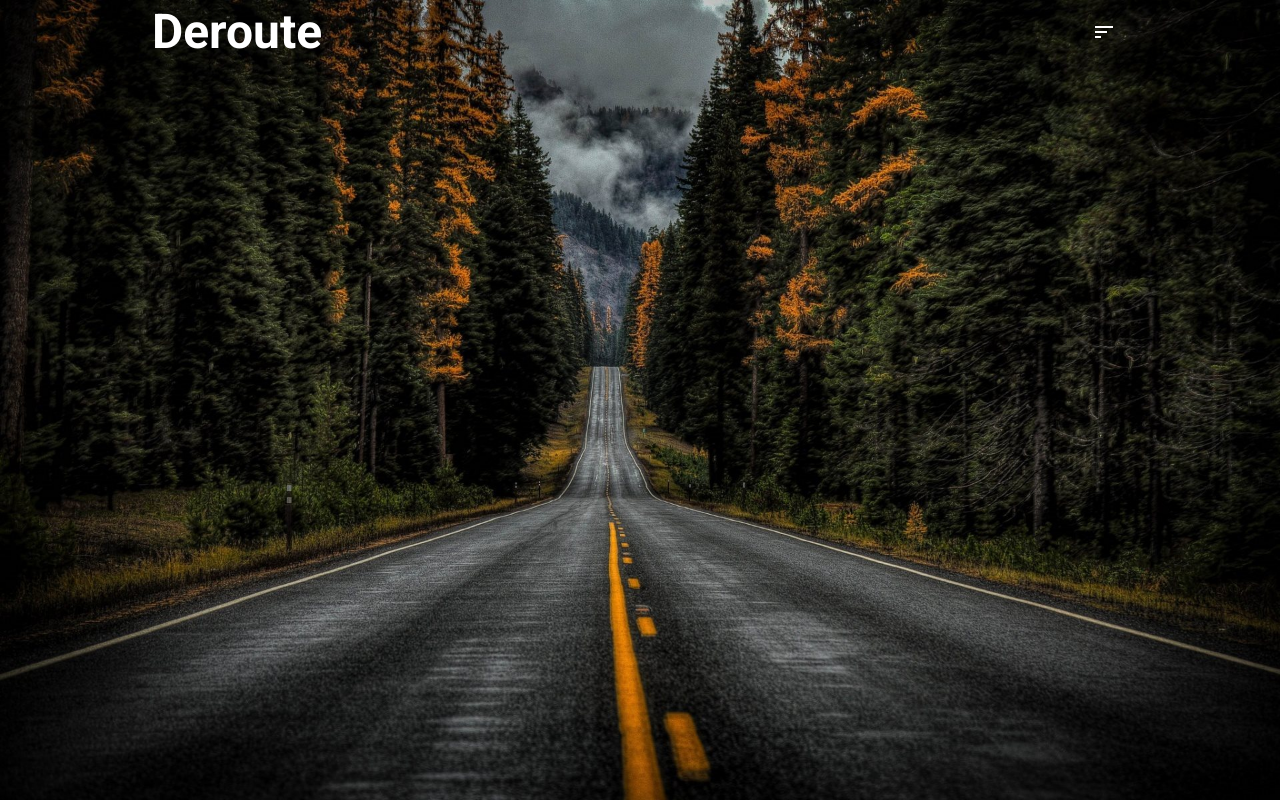
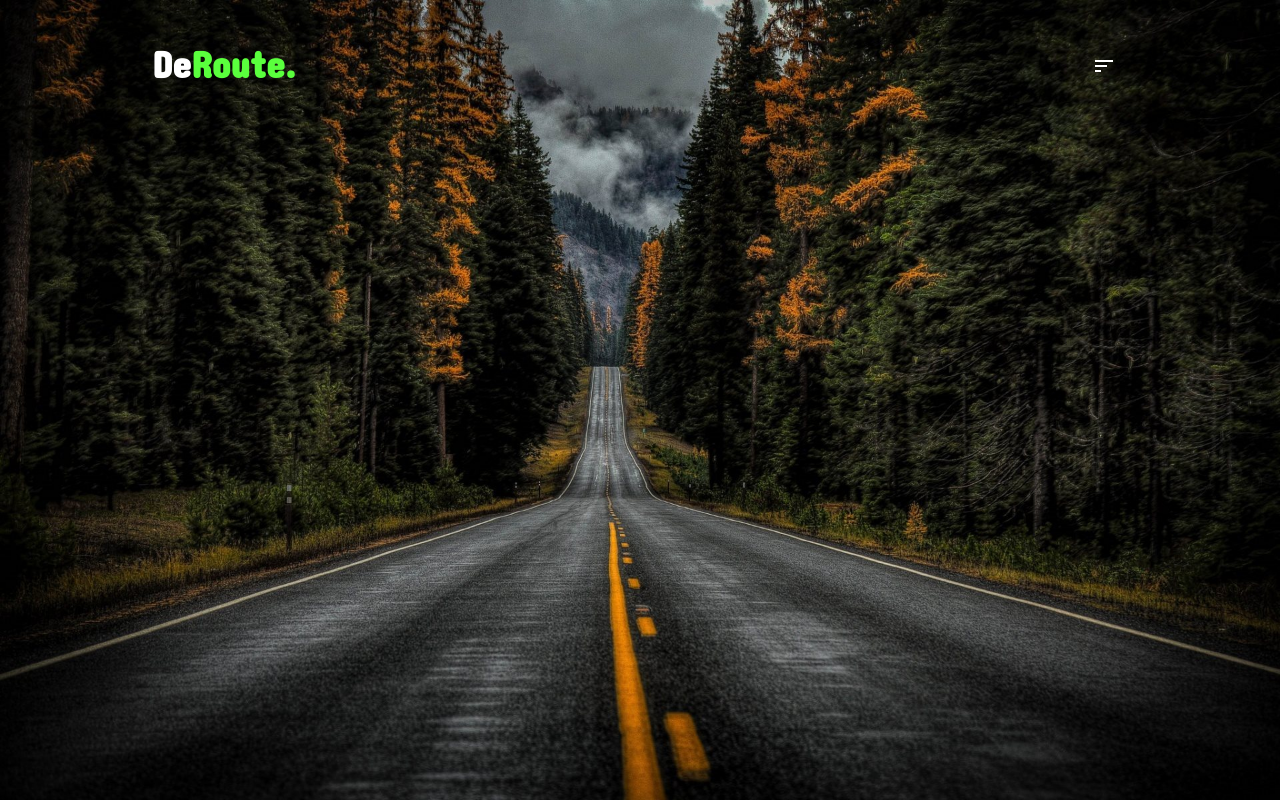
Before and after one commit to AmarnathN/deroute, a React app: page / in a window 1280 px wide. Built offline with nearby package versions, Linux system fonts and the light colour scheme.

Commit message:
Updaing the font family

```diff
--- a/public/index.html
+++ b/public/index.html
@@ -23,6 +23,8 @@
       work correctly both with client-side routing and a non-root public URL.
       Learn how to configure a non-root public URL by running `npm run build`.
     -->
+    <link rel="preconnect" href="https://fonts.gstatic.com" />
+    <link href="https://fonts.googleapis.com/css2?family=Concert+One&display=swap" rel="stylesheet" />
     <title>Manage Employee</title>
   </head>
   <body>
--- a/src/components/Header.js
+++ b/src/components/Header.js
@@ -7,10 +7,14 @@ const useStyles = makeStyles((theme) => ({
     background: "none",
     color: "white",
     fontSize: "2rem",
+    fontFamily: "Concert One",
   },
   toolBar: {
     width: "80%",
     margin: "0 auto",
+  },
+  title2: {
+    color: "#5aFF3D",
   },
 }));
 
@@ -21,9 +25,9 @@ const Header = () => {
       <Toolbar className={classes.toolBar}>
         <Grid container justify="space-between" alignItems="center">
           <Grid item>
-            <Typography variant={"h3"} component={"div"}>
-              <strong>Deroute</strong>
-            </Typography>
+            <h3>
+              De<span className={classes.title2}>Route.</span>
+            </h3>
           </Grid>
           <Grid item sm></Grid>
           <Grid item>
```
